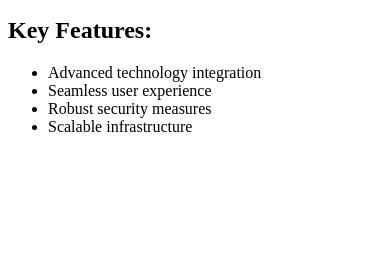
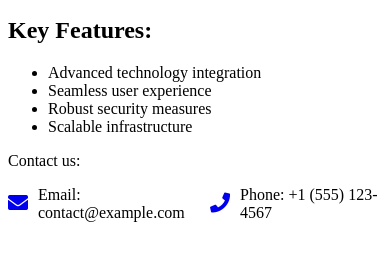
Before and after one commit to reinelind/simplegit, a plain HTML site: page index.html in a window 390 px wide. Shown: the part 119-380 px from the top of the page. Drawn offline with Linux system fonts and the light colour scheme.

Commit message:
Add an email and a phone

```diff
--- a/index.html
+++ b/index.html
@@ -2,9 +2,21 @@
 <html>
 <head>
   <title>My Page Title</title>
+  <link rel="stylesheet" href="https://cdnjs.cloudflare.com/ajax/libs/font-awesome/5.15.3/css/all.min.css">
+  <style>
+    .footer-icons {
+      display: flex;
+      align-items: center;
+      gap: 10px;
+    }
+    .footer-icons i {
+      font-size: 20px;
+    }
+  </style>
 </head>
 <body>
   <h1>Welcome to my website</h1>
+
   <p>Discover a world of possibilities through our innovative solutions.</p>
 
   <h2>Key Features:</h2>
@@ -14,5 +26,15 @@
     <li>Robust security measures</li>
     <li>Scalable infrastructure</li>
   </ul>
+
+  <footer>
+    <p>Contact us:</p>
+    <div class="footer-icons">
+      <a href="mailto:contact@example.com"><i class="fas fa-envelope"></i></a>
+      <span>Email: contact@example.com</span>
+      <a href="tel:+15551234567"><i class="fas fa-phone"></i></a>
+      <span>Phone: +1 (555) 123-4567</span>
+    </div>
+  </footer>
 </body>
 </html>
```
